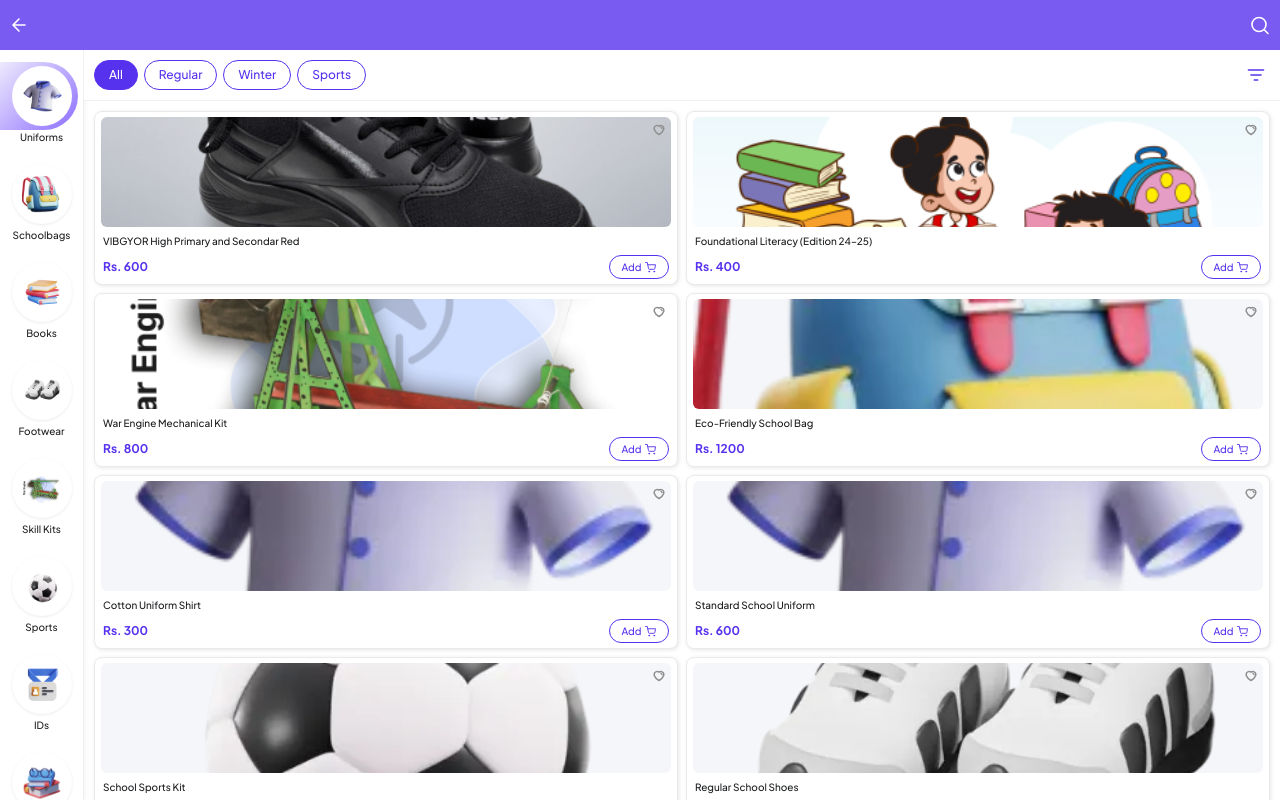
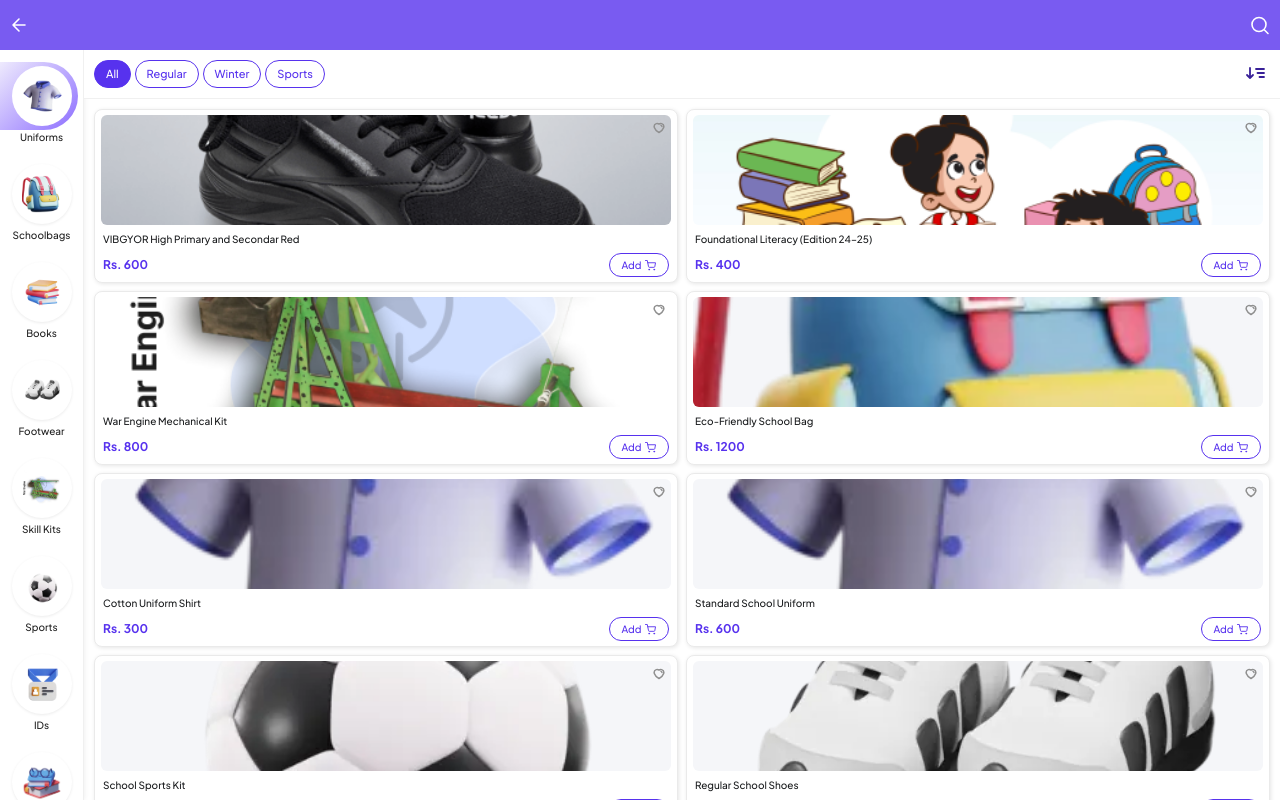
Before and after one commit to shreeram-kaudare-tc/student-kare, an Angular app in the folder student-kare-fe/: page /plp in a window 1280 px wide. Built offline with nearby package versions, Linux system fonts and the light colour scheme.

Commit message:
FIX BUTTON SIZE IN CATEGORIES

```diff
--- a/student-kare-fe/src/app/components/category-chip/category-chip.html
+++ b/student-kare-fe/src/app/components/category-chip/category-chip.html
@@ -1,6 +1,6 @@
 <button
   (click)="onClick()"
-  [class]="'h-[30px] px-[14px] rounded-full text-[12px] font-medium transition-all whitespace-nowrap border ' +
+  [class]="'h-[28px] px-[11px] rounded-full text-[11px] font-medium transition-all whitespace-nowrap border ' +
     (active
       ? 'bg-[#5732EE] text-white border-[#5732EE]'
       : 'bg-white text-[#5732EE] border-[#5732EE]')"
--- a/student-kare-fe/src/app/pages/plp/plp.html
+++ b/student-kare-fe/src/app/pages/plp/plp.html
@@ -54,19 +54,24 @@
     <!-- Right Content -->
     <div class="flex-1 flex flex-col overflow-hidden">
 
-      <!-- Filter Chips Row -->
-      <div class="flex-shrink-0 flex items-center justify-between px-[10px] py-[10px] bg-white border-b border-[#F0F0F0]">
-        <div class="flex items-center gap-[6px] overflow-x-auto scrollbar-hide flex-1 mr-[10px]">
+      <!-- Filter Chips Row (Responsive wrap, no scroll) -->
+      <div class="flex-shrink-0 flex items-start justify-between px-[10px] py-[10px] bg-white border-b border-[#F0F0F0]">
+        <div class="flex flex-wrap items-center gap-[4px] flex-1">
           @for (f of filters; track f) {
-          <app-category-chip [label]="f" [active]="activeFilter === f" (chipClick)="selectFilter($event)">
+          <app-category-chip [label]="f" [active]="activeFilter === f" (chipClick)="selectFilter($event)" class="shrink-0">
           </app-category-chip>
           }
         </div>
 
-        <!-- Sort/Filter Icon -->
-        <button class="flex-shrink-0 flex items-center justify-center p-1">
-          <svg width="20" height="20" viewBox="0 0 24 24" fill="none" xmlns="http://www.w3.org/2000/svg">
-            <path d="M3 6H21M6 12H18M10 18H14" stroke="#5732EE" stroke-width="2" stroke-linecap="round" stroke-linejoin="round"/>
+        <!-- Sort/Filter Icon (21x18, border 0.3px, color #382098) -->
+        <button (click)="openFilter()" class="flex-shrink-0 flex items-center justify-center p-1 cursor-pointer">
+          <svg width="21" height="18" viewBox="0 0 21 18" fill="none" xmlns="http://www.w3.org/2000/svg">
+            <!-- Down Arrow -->
+            <path d="M5 4V14M5 14L2 11M5 14L8 11" stroke="#382098" stroke-width="1.8" stroke-linecap="round" stroke-linejoin="round"/>
+            <!-- Variable lines -->
+            <path d="M11 5H19" stroke="#382098" stroke-width="1.8" stroke-linecap="round"/>
+            <path d="M12.5 9H19" stroke="#382098" stroke-width="1.8" stroke-linecap="round"/>
+            <path d="M14.5 13H19" stroke="#382098" stroke-width="1.8" stroke-linecap="round"/>
           </svg>
         </button>
       </div>
```
